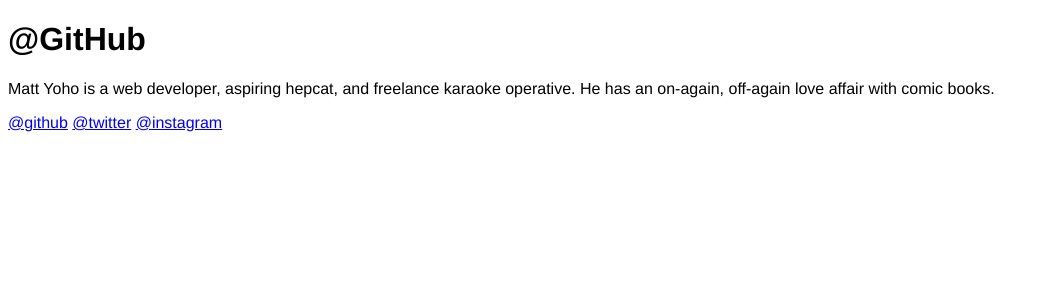
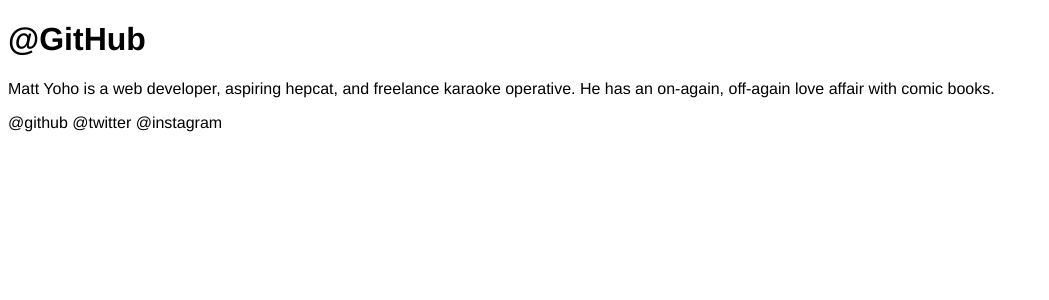
Before and after one commit to mattyoho/mattyoho.github.com, a Jekyll site: the page built from index.html, in a window 1280 px wide. Shown: the top 300 px of the page, without its empty margins (0-1049 px from the left). Built offline with Jekyll 4.4.1, drawn with Linux system fonts in a browser that asks for light colours; nearby versions of some CDN libraries; Markdown is read by kramdown in place of the engine named in the settings.

Commit message:
Broader link css

```diff
--- a/css/base.css
+++ b/css/base.css
@@ -5,7 +5,15 @@
   -webkit-font-smoothing: antialiased;
 }
 
-header h1 a {
+a {
   text-decoration: none;
   color: black;
 }
+
+a:hover {
+  text-decoration: none;
+}
+
+header h1 a:hover {
+  text-decoration: none;
+}
```
